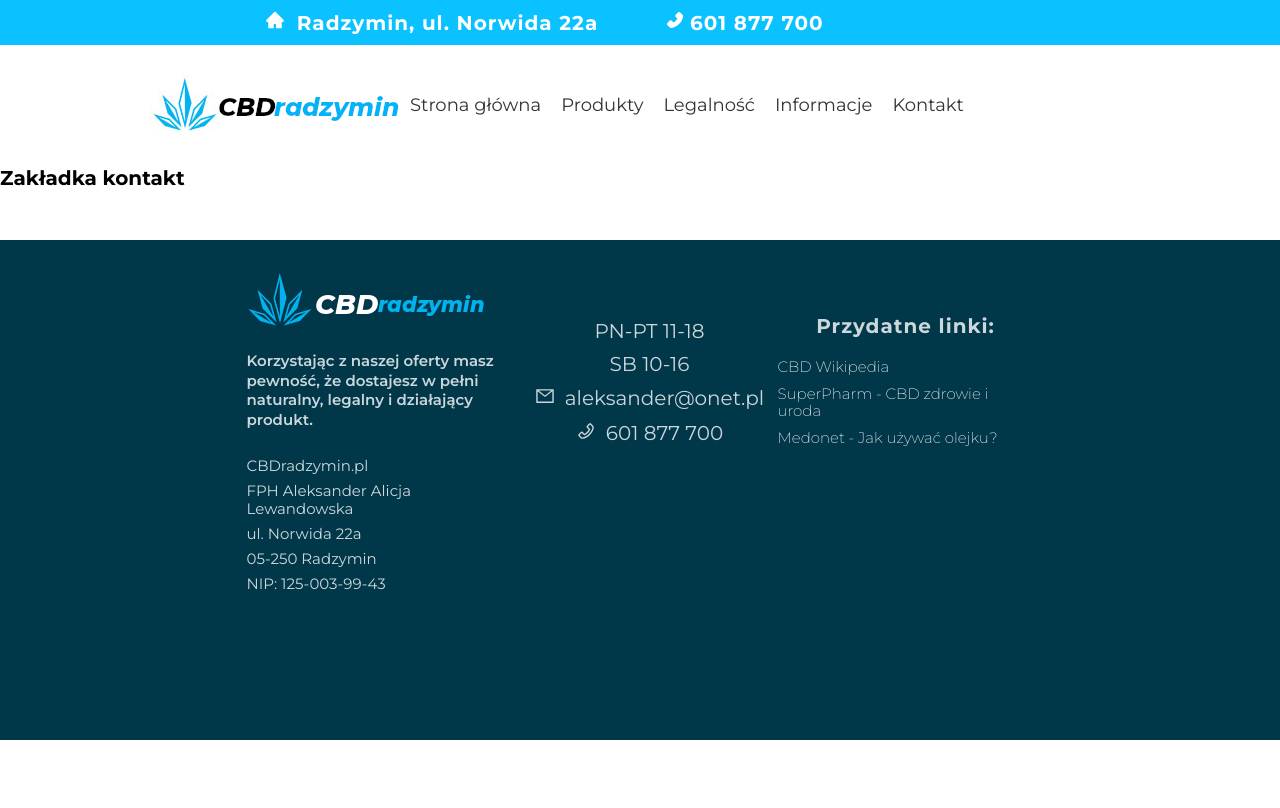
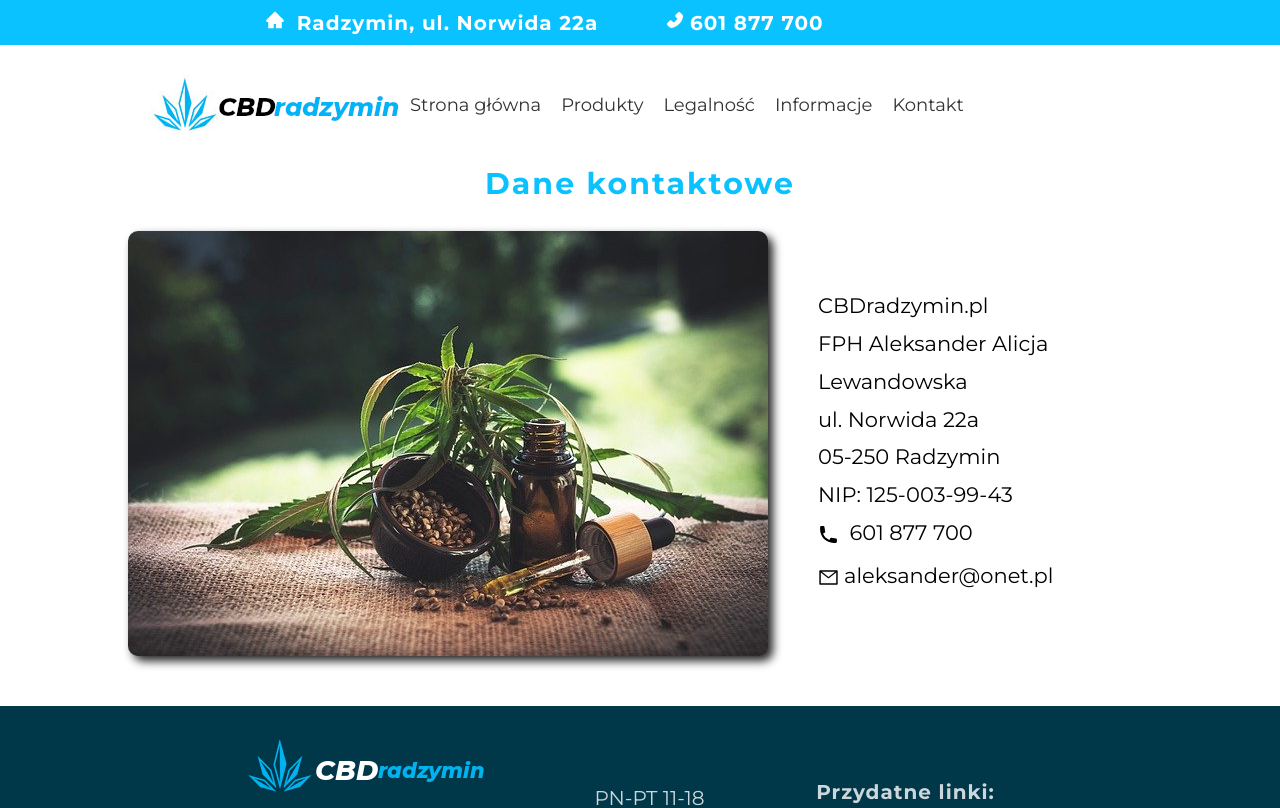
Before and after one commit to krukaleksander/cbdradzymin, a React (Create React App) app: page /kontakt in a window 1280 px wide. Shown: the top 808 px of the page. Built offline with nearby package versions, Linux system fonts and the light colour scheme.

Commit message:
contat ok

```diff
--- a/src/pages/Contact.js
+++ b/src/pages/Contact.js
@@ -1,7 +1,37 @@
 import React from "react";
-
+import Cbd from "../images/cbd_contact.jpg";
+import { HiPhone } from "react-icons/hi";
+import { AiOutlineMail } from "react-icons/ai";
 function Contact() {
-  return <h1>Zakładka kontakt</h1>;
+  return (
+    <div className="contact">
+      <h1>Dane kontaktowe</h1>
+      <div className="contact__container">
+        <img src={Cbd} alt="" />
+        <div className="contact__organizer">
+          <div>
+            <p>CBDradzymin.pl</p>
+            <p>FPH Aleksander Alicja Lewandowska</p>
+            <p>ul. Norwida 22a</p>
+            <p>05-250 Radzymin</p>
+            <p>NIP: 125-003-99-43</p>
+          </div>
+          <p>
+            <span>
+              <HiPhone />
+            </span>{" "}
+            601 877 700
+          </p>
+          <p>
+            <span>
+              <AiOutlineMail />
+            </span>
+            aleksander@onet.pl
+          </p>
+        </div>
+      </div>
+    </div>
+  );
 }
 
 export default Contact;
--- /dev/null
+++ b/src/scss/_Contact.scss
@@ -0,0 +1,30 @@
+.contact {
+  width: 80%;
+  margin: 0 auto;
+  h1 {
+    text-align: center;
+    color: $light-blue;
+    font-weight: bolder;
+    letter-spacing: 2px;
+    font-size: 3rem;
+    margin-bottom: 30px;
+  }
+  &__container {
+    @include flex;
+    gap: 50px;
+  }
+  img {
+    border-radius: 10px;
+    filter: drop-shadow(5px 5px 5px #222);
+  }
+  &__organizer {
+    p {
+      font-size: 2.1rem;
+      line-height: 180%;
+      span {
+        vertical-align: sub;
+        margin-right: 5px;
+      }
+    }
+  }
+}
--- a/src/scss/main.scss
+++ b/src/scss/main.scss
@@ -11,3 +11,4 @@
 @import "./ProductPage";
 @import "./Legality";
 @import "./Information";
+@import "./Contact";
```
Also changed, not shown: src/css/main.min.css, src/images/cbd_contact.jpg (added), 1 other file (tests, documents, lock files or other folders).
